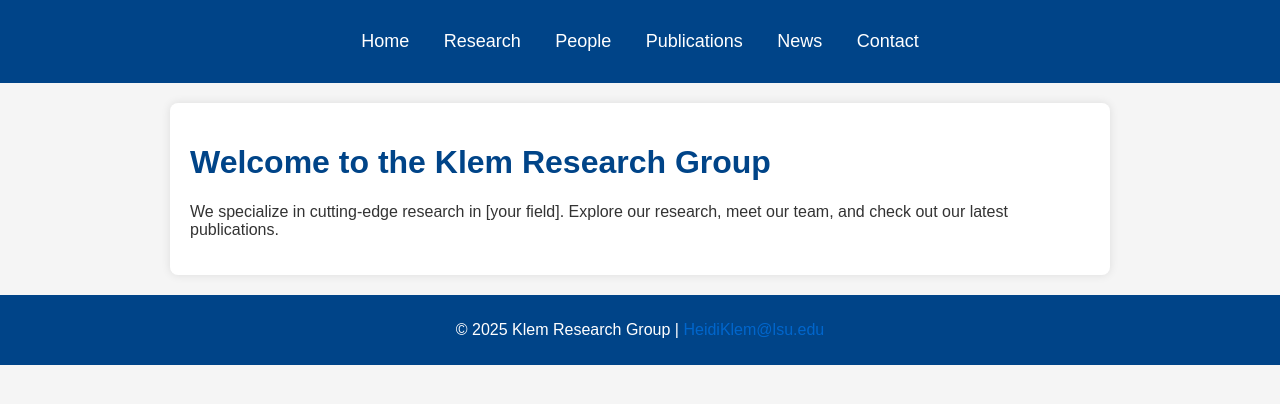
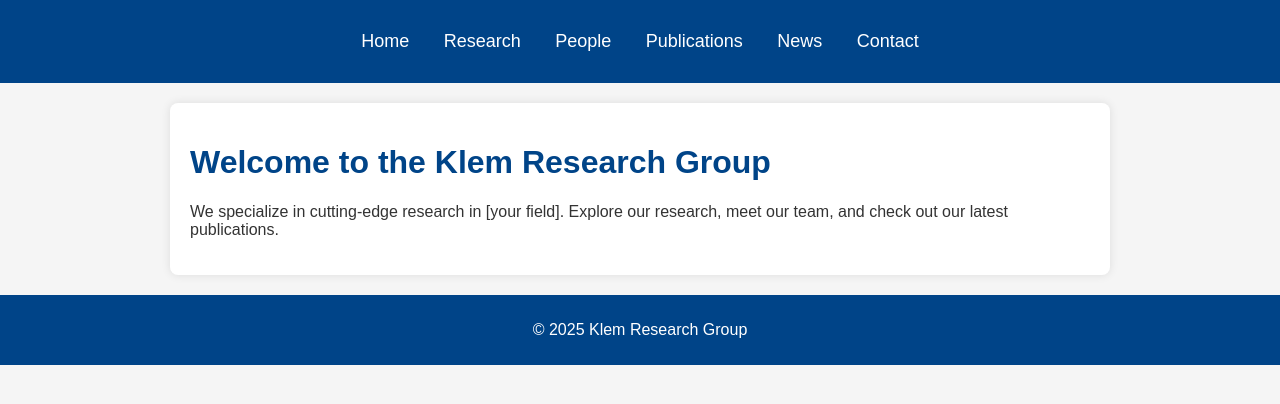
Before and after one commit to Klem-Research-Group/skills-github-pages, a Jekyll site: the page built from index.md, in a window 1280 px wide. Shown: the top 404 px of the page. Built offline with Jekyll 4.4.1, drawn with Linux system fonts in a browser that asks for light colours; part of the change alters nothing that is shown.

```diff
--- a/_layouts/default.html
+++ b/_layouts/default.html
@@ -22,7 +22,7 @@
     </main>
 
     <footer>
-        <p>&copy; {{ site.time | date: '%Y' }} {{ site.title }} | <a href="mailto:{{ site.email }}">{{ site.email }}</a></p>
+        <p>&copy; {{ site.time | date: '%Y' }} Klem Research Group</p>
     </footer>
 </body>
 </html>
```
